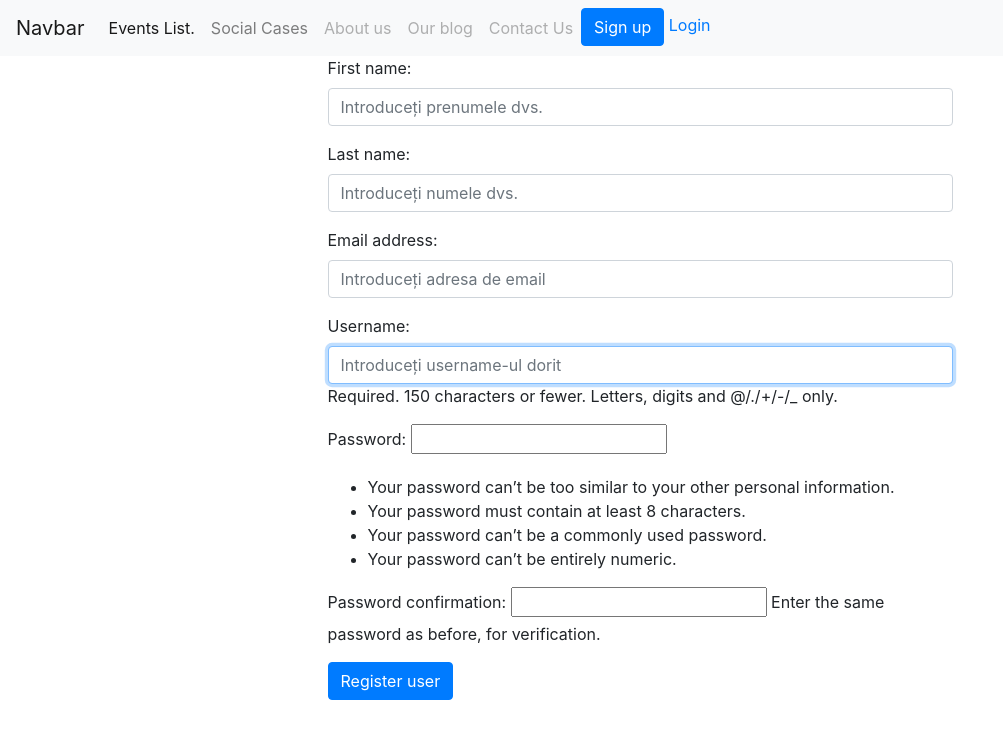
After one commit to BrighiteG/HelpASoul, a Django app: page /create_user/ in a window 1280 px wide. The commit adds this page. Shown: the top 739 px of the page, without its empty margins (0-1003 px from the left). Run offline with Django 4.2, Linux system fonts and the light colour scheme; some libraries are stand-ins or nearby versions.

Commit message:
1. Users app: created file forms.py - created Registration form for new users | views.py - created users CreateView | created urls.py - added path to CreateView. 2. Templates: Users folder: created html create_user | Created registration folder - htmls> login, password_reset_complete, password_reset_confirm, password_reset_done, password_reset_form | base.htm: buttons for create user/login/logout | 3. Main app - HelpASoul: settings.py - configured default email address for app | urls.py: included users.urls

```diff
--- a/HelpASoul/urls.py
+++ b/HelpASoul/urls.py
@@ -5,5 +5,7 @@ from django.urls import path, include
 urlpatterns = [
     path('admin/', admin.site.urls),
     path('', include('social_cases.urls')),
-    path('', include('events.urls'))
+    path('', include('events.urls')),
+    path('', include('django.contrib.auth.urls')),
+    path('', include('users.urls'))
 ]
--- a/templates/base.html
+++ b/templates/base.html
@@ -32,6 +32,14 @@
         <li class="nav-item">
         <a class="nav-link disabled" href="#">Contact Us</a>
       </li>
+        <li>
+            {% if user.is_authenticated %}
+                <a href="{% url 'logout' %}" class="btn btn-info">Logout, {{ request.user.username }}</a>
+            {% else %}
+                <a href="{% url 'create-user' %}" class="btn btn-primary"> Sign up </a>
+                <a href="{% url 'login' %}"> Login </a>
+            {% endif %}
+        </li>
 
     </ul>
   </div>
--- /dev/null
+++ b/templates/registration/password_reset_complete.html
@@ -0,0 +1,6 @@
+{% extends 'base.html' %}
+{% block title %} Reset Complete {% endblock %}
+
+{% block content %}
+    <p> Congrats, your password reset has been successfully completed. </p>
+{% endblock %}
--- /dev/null
+++ b/templates/registration/password_reset_done.html
@@ -0,0 +1,6 @@
+{% extends 'base.html' %}
+{% block title %} Reset Done {% endblock %}
+
+{% block content %}
+    <p> A link for password reset has been sent to your inbox </p>
+{% endblock %}
--- /dev/null
+++ b/templates/users/create_user.html
@@ -0,0 +1,14 @@
+{% extends 'base.html' %}
+{% block title %} Register User {% endblock %}
+
+{% block content %}
+    <div class="row">
+            <div class="col-md-6 offset-md-3">
+                <form method="POST">
+                    {% csrf_token %}
+                    {{ form.as_p }}
+                    <button type="submit" class="btn btn-primary"> Register user </button>
+                </form>
+            </div>
+    </div>
+{% endblock %}
--- /dev/null
+++ b/users/forms.py
@@ -0,0 +1,15 @@
+from django.contrib.auth.forms import UserCreationForm
+from django.contrib.auth.models import User
+from django.forms import TextInput
+
+
+class UserRegistrationForm(UserCreationForm):
+    class Meta:
+        model = User
+        fields = ['first_name', 'last_name', 'email', 'username']
+        widgets = {
+            'first_name': TextInput(attrs={'placeholder': 'Introduceți prenumele dvs.', 'class': 'form-control'}),
+            'last_name': TextInput(attrs={'placeholder': 'Introduceți numele dvs.', 'class': 'form-control'}),
+            'email': TextInput(attrs={'placeholder': 'Introduceți adresa de email', 'class': 'form-control'}),
+            'username': TextInput(attrs={'placeholder': 'Introduceți username-ul dorit', 'class': 'form-control'}),
+        }
--- /dev/null
+++ b/users/urls.py
@@ -0,0 +1,7 @@
+from django.urls import path
+
+from users import views
+
+urlpatterns = [
+    path('create_user/', views.CreateUserCreateView.as_view(), name='create-user')
+]
--- a/users/views.py
+++ b/users/views.py
@@ -1 +1,13 @@
+from django.contrib.auth.models import User
 from django.shortcuts import render
+from django.urls import reverse_lazy
+from django.views.generic import CreateView
+
+from users.forms import UserRegistrationForm
+
+
+class CreateUserCreateView(CreateView):
+    template_name = 'users/create_user.html'
+    model = User
+    form_class = UserRegistrationForm
+    success_url = reverse_lazy('homepage')
```
Also changed, not shown: HelpASoul/settings.py (+13 -0 lines), templates/registration/login.html (added, +13 -0 lines), templates/registration/password_reset_confirm.html (added, +10 -0 lines), templates/registration/password_reset_form.html (added, +10 -0 lines), db.sqlite3.
